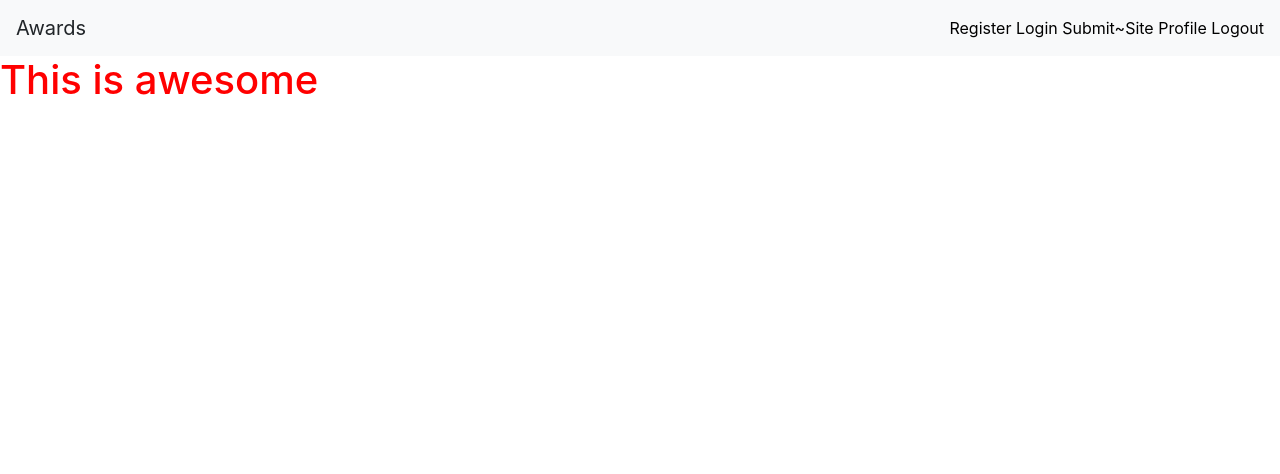
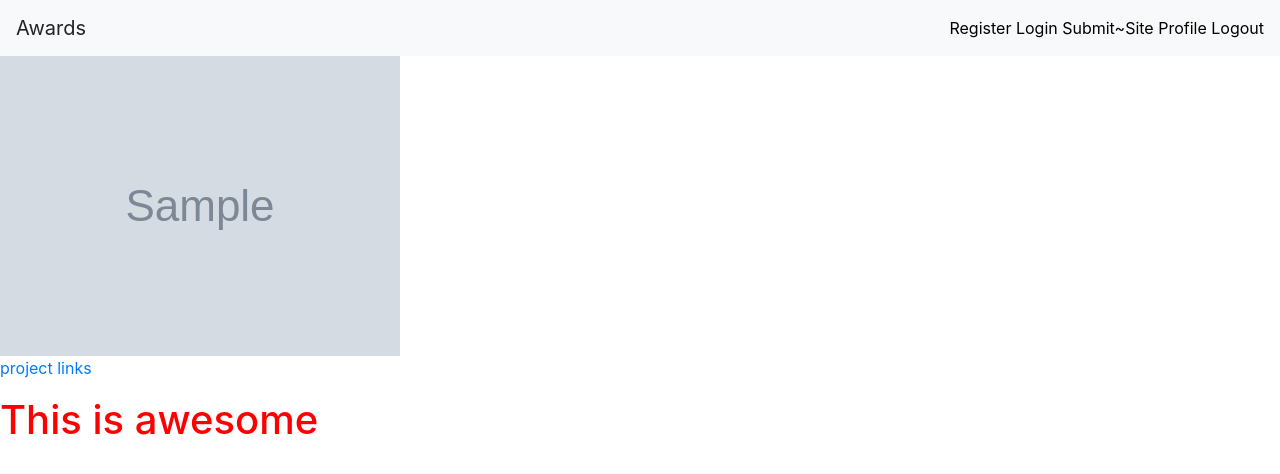
Before and after one commit to SkimaniKings/Awards, a Django app: page / in a window 1280 px wide. Shown: the top 474 px of the page. Run offline with Django 3.2, Linux system fonts and the light colour scheme; tables that the repository leaves empty hold one stand-in row (values such as "Sample post"); grey boxes marked "Sample" are stand-in pictures; some libraries are stand-ins or nearby versions.

Commit message:
confirm for the displaying of the information on the database to the html pages

```diff
--- a/ratings/templates/index.html
+++ b/ratings/templates/index.html
@@ -1,6 +1,10 @@
 {%extends "base.html"%}
 {%block content%}
 {% include "navbar.html"%}
+{%for project in projects%}
+<img src="{{project.image.url}}">
+<p><a href="{{project.link}}"> project links</a></p>
+{%endfor%}
 <h1>This is awesome</h1>
 
 {%endblock%}
--- a/ratings/views.py
+++ b/ratings/views.py
@@ -2,12 +2,16 @@ from django.shortcuts import render,redirect
 from .forms import UserReagisterForm
 from django.contrib import messages
 from django.views.generic import ListView
+from .models import Project
 
 
 
 # Create your views here.
 def index(request):
-    return render(request,"index.html")
+    projects = Project.objects.all()
+
+
+    return render(request,"index.html",{"projects":projects})
 
 
 def register(request):
```
